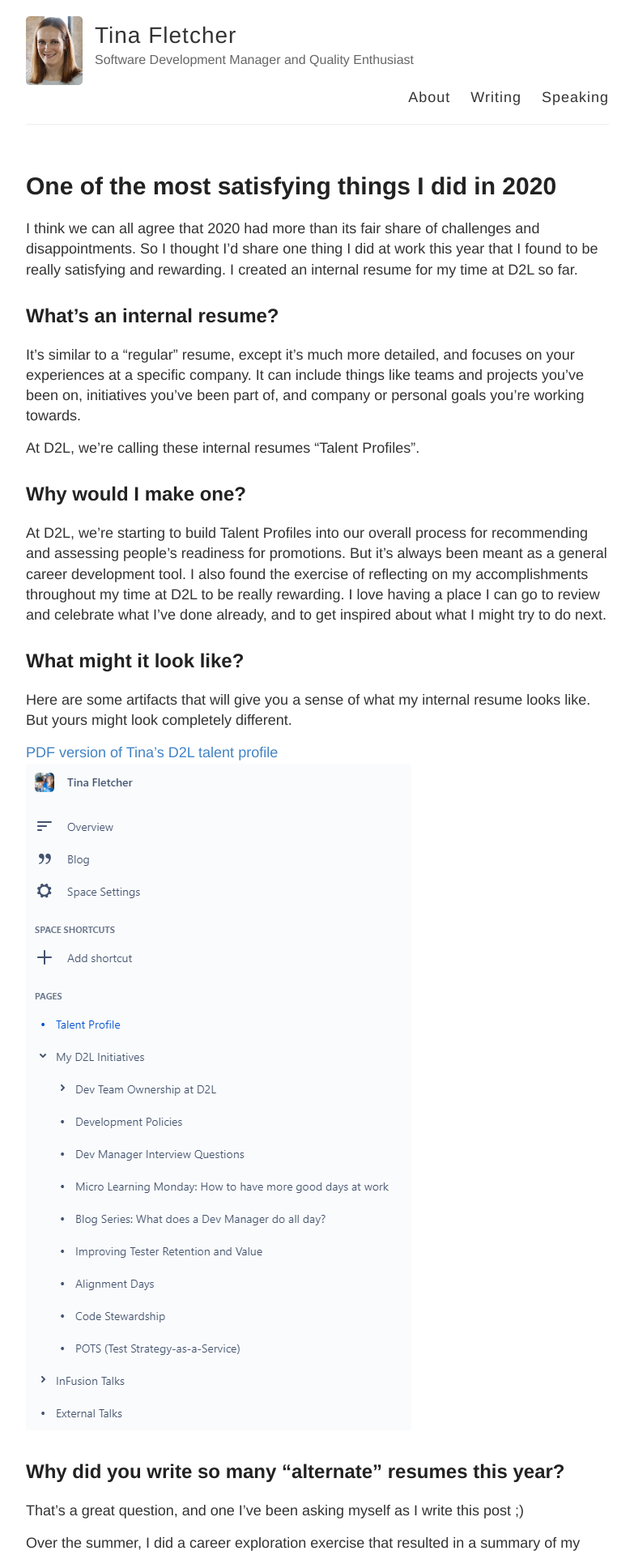
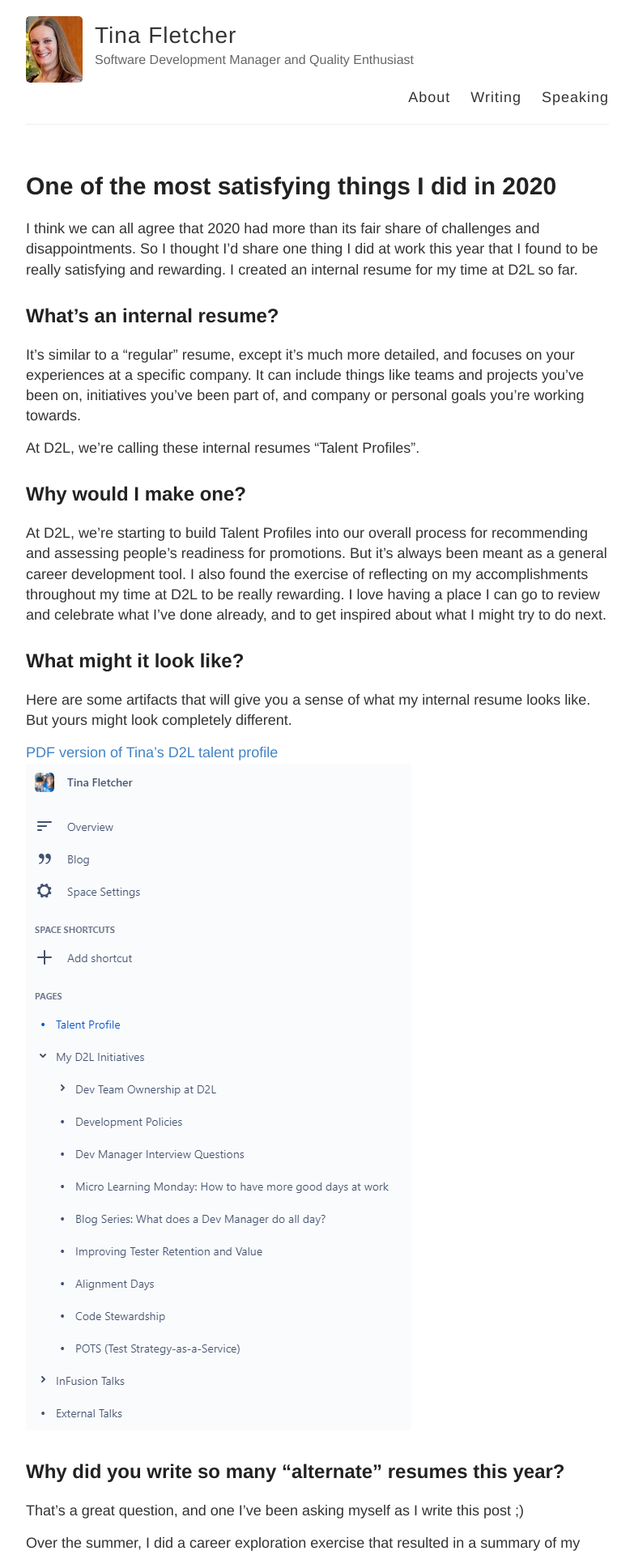
Before and after one commit to tinafletcher/tinafletcher.github.io, a Jekyll site: the page built from index.html, in a window 1280 px wide. Shown: the top 1920 px of the page at 81% size, without its empty margins (248-1031 px from the left). Built offline with Jekyll 4.4.1, drawn with Linux system fonts in a browser that asks for light colours.

Commit message:
Adding new avatar

```diff
--- a/_config.yml
+++ b/_config.yml
@@ -9,7 +9,7 @@
 description: Software Development Manager and Quality Enthusiast
 
 # URL of your avatar or profile pic (you could use your GitHub profile pic)
-avatar: ../images/tina.jpg
+avatar: ../images/Tina2020.png
 
 #
 # Flags below are optional
```
Also changed, not shown: images/Tina2020.png (added).
